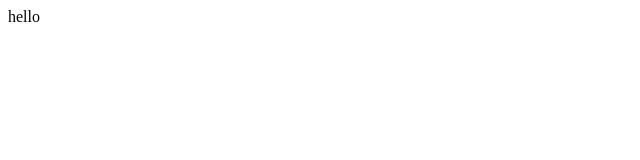
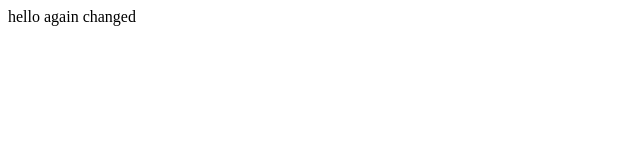
Before and after one commit to krishnachennamsetty12/freshersbatch, a plain HTML site: page index.html in a window 1280 px wide. Shown: the whole page, without its empty margins (0-640 px from the left). Drawn offline with Linux system fonts and the light colour scheme.

```diff
--- a/index.html
+++ b/index.html
@@ -1,2 +1,2 @@
-<html>hello
+<html>hello again changed
 </html>
```
